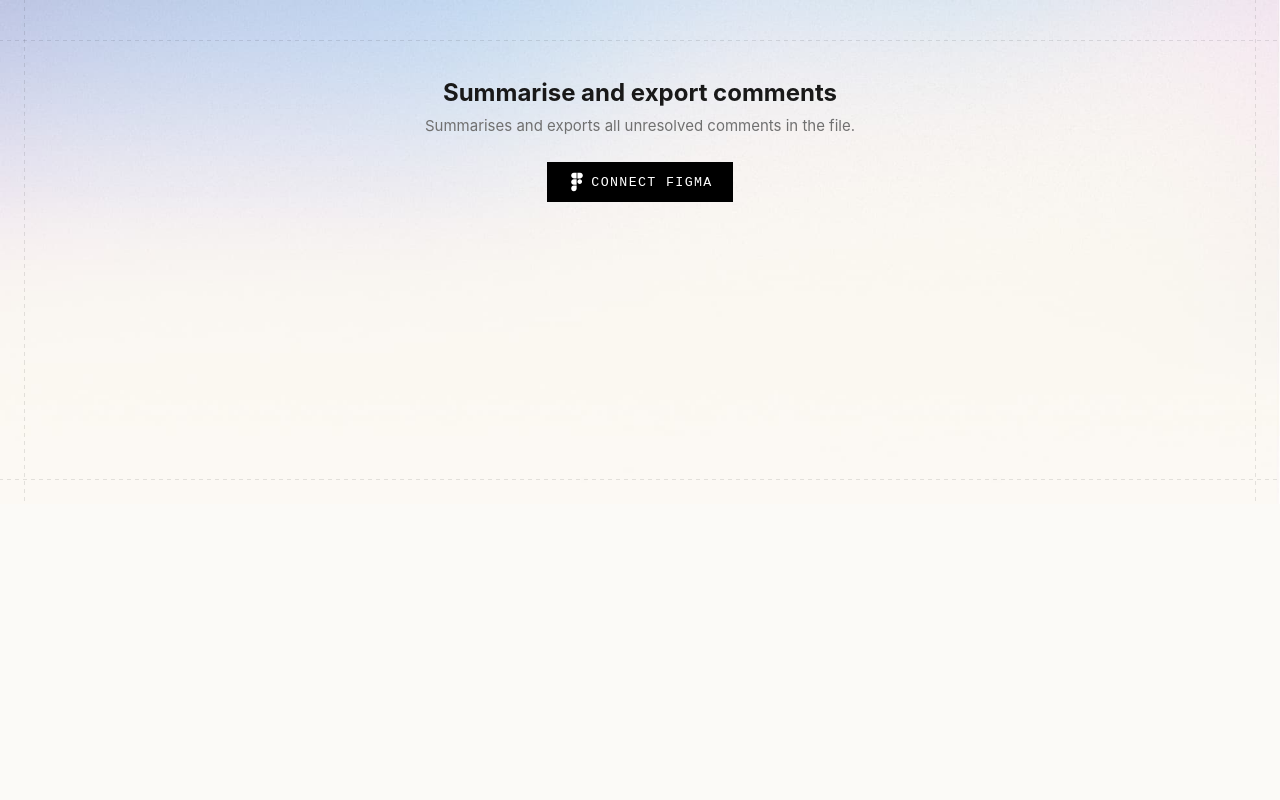
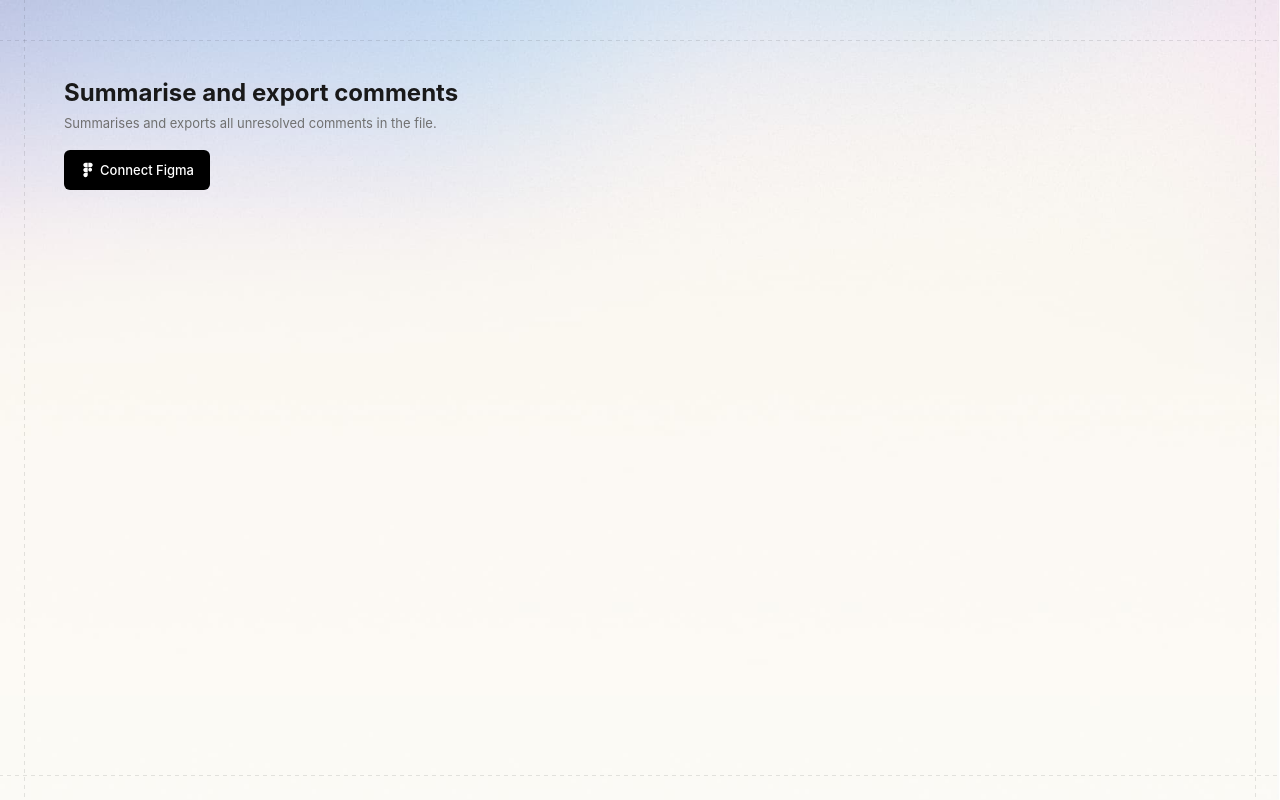
Before and after one commit to CharlesSmartEnv/figma-comment-summary, a React app: page / in a window 1280 px wide. Built offline with nearby package versions, Linux system fonts and the light colour scheme.

Commit message:
Updating to Figma design language for release

```diff
--- a/src/app/components/App.tsx
+++ b/src/app/components/App.tsx
@@ -451,58 +451,76 @@
 
   return (
     <div>
-      <div className='pageContainer'
+      {/* <div className="pageContainer"> */}
+        {!isAuthenticated && (
+          <div
+            className="sign-in-container"
             style={{
               backgroundImage: `url(${backgroundImage})`,
-        backgroundSize: 'cover',
-        backgroundPosition: 'top center',
-        backgroundRepeat: 'no-repeat',
-      }}>
+              backgroundSize: "cover",
+              backgroundPosition: "top center",
+              backgroundRepeat: "no-repeat",
+            }}
+          >
+            <span className="grid-line-horizontal top"></span>
+            <span className="grid-line-vertical left"></span>
+            <span className="grid-line-vertical right"></span>
+            <span className="grid-line-horizontal bottom"></span>
 
-         <span className='grid-line-horizontal top'></span>
-         <span className='grid-line-vertical left'></span>
-         <span className='grid-line-vertical right'></span>
-         <span className='grid-line-horizontal bottom'></span>
-        <div className='header'>
-          {isAuthenticated && (
-            <>
-              <img src={logo} alt="Figma Comments" className="logo" />
-              <button
-                      onClick={handleDisconnectFigma}
-                      className="tertiary-button"
-                      aria-label="Log out of Figma Account"
+            <div
+              className={
+                !isAuthenticated
+                  ? "header-content-unauthenticated"
+                  : "header-content"
+              }
             >
-                      Log Out
-              </button>
-            </>
-          )}
-        </div>
-        <div className={!isAuthenticated ? 'header-content-unauthenticated' : 'header-content'}>
-          <h1  style={{fontSize: '24px', marginBottom: '8px'}}>Summarise and export comments</h1>
-          <p className='secondary-text'>Summarises and exports all unresolved comments in the file.</p>
+              <h1>Summarise and export comments</h1>
+              <p className="secondary-text">
+                Summarises and exports all unresolved comments in the file.
+              </p>
 
-          {!isAuthenticated ? (
-            <div className='connect-button-container'>
+              <div className="connect-button-container">
                 <button
                   onClick={handleConnectFigma}
                   className="primary-button"
                   disabled={isAuthenticating}
                   aria-label="Connect Figma Account"
-              ><svg width="20" height="20" viewBox="0 0 20 20" fill="none" xmlns="http://www.w3.org/2000/svg">
-              <path d="M6.91775 19.1667C5.4143 19.1667 4.19553 17.9176 4.19553 16.3768C4.19553 14.836 5.4143 13.587 6.91775 13.587H9.63997V16.3768C9.63997 17.9176 8.42119 19.1667 6.91775 19.1667ZM13.1112 6.41305H10.389V0.833344H13.1112C14.6146 0.833344 15.8334 2.0824 15.8334 3.6232C15.8334 5.164 14.6146 6.41305 13.1112 6.41305ZM6.88897 6.41305H9.61119V0.833344H6.88897C5.38553 0.833344 4.16675 2.0824 4.16675 3.6232C4.16675 5.164 5.38553 6.41305 6.88897 6.41305ZM6.88897 12.7899H9.61119V7.21015H6.88897C5.38553 7.21015 4.16675 8.45921 4.16675 10C4.16675 11.5408 5.38553 12.7899 6.88897 12.7899ZM12.7223 7.21015C12.1035 7.21015 11.51 7.46209 11.0724 7.91055C10.6348 8.35901 10.389 8.96725 10.389 9.60146C10.389 10.2357 10.6348 10.8439 11.0724 11.2924C11.51 11.7408 12.1035 11.9928 12.7223 11.9928C13.3411 11.9928 13.9346 11.7408 14.3722 11.2924C14.8098 10.8439 15.0556 10.2357 15.0556 9.60146C15.0556 8.96725 14.8098 8.35901 14.3722 7.91055C13.9346 7.46209 13.3411 7.21015 12.7223 7.21015Z" fill="white"/>
+                >
+                  <svg
+                    width="16"
+                    height="16"
+                    viewBox="0 0 20 20"
+                    fill="none"
+                    xmlns="http://www.w3.org/2000/svg"
+                  >
+                    <path
+                      d="M6.91775 19.1667C5.4143 19.1667 4.19553 17.9176 4.19553 16.3768C4.19553 14.836 5.4143 13.587 6.91775 13.587H9.63997V16.3768C9.63997 17.9176 8.42119 19.1667 6.91775 19.1667ZM13.1112 6.41305H10.389V0.833344H13.1112C14.6146 0.833344 15.8334 2.0824 15.8334 3.6232C15.8334 5.164 14.6146 6.41305 13.1112 6.41305ZM6.88897 6.41305H9.61119V0.833344H6.88897C5.38553 0.833344 4.16675 2.0824 4.16675 3.6232C4.16675 5.164 5.38553 6.41305 6.88897 6.41305ZM6.88897 12.7899H9.61119V7.21015H6.88897C5.38553 7.21015 4.16675 8.45921 4.16675 10C4.16675 11.5408 5.38553 12.7899 6.88897 12.7899ZM12.7223 7.21015C12.1035 7.21015 11.51 7.46209 11.0724 7.91055C10.6348 8.35901 10.389 8.96725 10.389 9.60146C10.389 10.2357 10.6348 10.8439 11.0724 11.2924C11.51 11.7408 12.1035 11.9928 12.7223 11.9928C13.3411 11.9928 13.9346 11.7408 14.3722 11.2924C14.8098 10.8439 15.0556 10.2357 15.0556 9.60146C15.0556 8.96725 14.8098 8.35901 14.3722 7.91055C13.9346 7.46209 13.3411 7.21015 12.7223 7.21015Z"
+                      fill="white"
+                    />
                   </svg>
 
-                {isAuthenticating ? 'Authenticating...' : 'Connect Figma'}
+                  {isAuthenticating ? "Authenticating..." : "Connect Figma"}
                 </button>
-              {isAuthenticating && <p className='secondary-text' style={{ marginTop: '16px', textAlign: 'center' }}>😬 I'm too cheap to pay for a server, so it might take 30s+ to load the first time</p>}
+                {/* {isAuthenticating && <p className='secondary-text' style={{ marginTop: '16px', textAlign: 'center' }}>😬 I'm too cheap to pay for a server, so it might take 30s+ to load the first time</p>} */}
                 {authError && (
-                <p role="alert" className="error-message" style={{ color: 'red' }}>{authError}</p>
+                  <p
+                    role="alert"
+                    className="error-message"
+                    style={{ color: "red" }}
+                  >
+                    {authError}
+                  </p>
                 )}
               </div>
-          ) : (
+            </div>
+          </div>
+        )}
+      <div className="app-container">
+        {isAuthenticated && (
           <>
-            <div className='date-range-container'>
-              <div>
+            <div className="date-range-header">
+              <h3>Current file</h3>
+              <div className="date-range-container">
                 <select
                   id="date-range-select"
                   aria-label="Select date range"
@@ -514,35 +532,37 @@
                   <option value="3d">Last 3 days</option>
                   <option value="7d">Last 7 days</option>
                 </select>
-              </div>
+
               <button
                 onClick={handleProcessFigmaComments}
                 disabled={isProcessingComments}
                 aria-label="Summarise Figma Comments"
-                className="action-button"
+                className="blue-button"
               >
-                {isProcessingComments ? 'Processing...' : 'Summarise'}
+                {isProcessingComments ? "Processing..." : "Summarise"}
               </button>
               </div>
-            </>
-          )}
             </div>
-        {isAuthenticated && (
-          <>
-          <div className='CommentsContainer'>
-
+          {/* </> */}
+        {/* // <> */}
+          <div className="commentsPanel">
           {commentsError && (
-              <p role="alert" className="error-message" style={{ color: 'red', marginTop: '5px' }}>
+            <p
+              role="alert"
+              className="error-message"
+              style={{ color: "red", marginTop: "5px" }}
+            >
               {commentsError}
             </p>
           )}
-            {/* {processedComments && !commentsError && ( */}
-              <div className="commentsPanel">
             {showChunkingWarning && (
               <div className="chunking-warning-dialog">
                 <div className="warning-content">
                   <h4>⚠️ Large Comment Set Detected</h4>
-                <p>Comments will be chunked into smaller sets. <br />To avoid this try limiting the date range.</p>
+                  <p>
+                    Comments will be chunked into smaller sets. <br />
+                    To avoid this try limiting the date range.
+                  </p>
                   <div className="warning-actions">
                     <button
                       onClick={handleCancelChunking}
@@ -556,52 +576,74 @@
                     >
                       Proceed
                     </button>
-
                   </div>
                 </div>
               </div>
             )}
-              {!isProcessingComments && !processedComments && !showChunkingWarning && <img src={emptyStateImage} alt="Empty State" className="empty-state-image" />}
+            {!isProcessingComments &&
+              !processedComments &&
+              !showChunkingWarning && (
+                <img
+                  src={emptyStateImage}
+                  alt="Empty State"
+                  className="empty-state-image"
+                />
+              )}
             {isProcessingComments && (
               <div className="processing-comments-container">
                 <Loader />
               </div>
             )}
-                <h3 style={{ marginTop: '0' }}>{processedComments}</h3>
+
 
             {processedComments && (
               <>
-                  <div className="tab-navigation" >
+                <div className="tab-navigation">
                   <button
-                      onClick={() => setActiveTab('summary')}
-                      className={`tab-button ${activeTab === 'summary' ? 'active' : ''}`}
+                    onClick={() => setActiveTab("summary")}
+                    className={`tab-button ${activeTab === "summary" ? "active" : ""}`}
                   >
                     Summary
                   </button>
                   <button
-                      onClick={() => setActiveTab('json')}
-                      className={`tab-button ${activeTab === 'json' ? 'active' : ''}`}
+                    onClick={() => setActiveTab("json")}
+                    className={`tab-button ${activeTab === "json" ? "active" : ""}`}
                   >
                     Raw JSON
                   </button>
                 </div>
 
-
                 <div className="tab-content">
-                    {activeTab === 'summary' && (
+                  {activeTab === "summary" && (
+                    <>
+                      <p className="secondary-text" style={{ marginTop: "0" }}>{processedComments}</p>
                       <div className="space-y-4">
                         {aiSummary && (
-                          <div className="prose prose-sm max-w-none ai-summary-content">
+                          <div className="ai-summary-content">
                             {renderSummaryWithInlineReferences(aiSummary)}
                           </div>
                         )}
                       </div>
+                    </>
                   )}
 
-                    {activeTab === 'json' && (
+                  {activeTab === "json" && (
                     <div>
-                        <pre style={{ whiteSpace: 'pre-wrap', wordBreak: 'break-all', fontSize: '12px', background: '#f5f5f5', padding: '16px', borderRadius: '8px', overflow: 'auto', maxHeight: '400px' }}>
-                          {commentsData ? JSON.stringify(commentsData, null, 2) : 'No data'}
+                      <pre
+                        style={{
+                          whiteSpace: "pre-wrap",
+                          wordBreak: "break-all",
+                          background: "#f5f5f5",
+                          padding: "16px",
+                          borderRadius: "8px",
+                          overflow: "auto",
+                          maxHeight: "400px",
+                          fontSize: "10px",
+                        }}
+                      >
+                        {commentsData
+                          ? JSON.stringify(commentsData, null, 2)
+                          : "No data"}
                       </pre>
                     </div>
                   )}
@@ -609,13 +651,24 @@
               </>
             )}
           </div>
-          </div>
-
         </>
         )}
       </div>
+
+      {isAuthenticated && (
+        <div className="footer">
+          <button
+            onClick={handleDisconnectFigma}
+            className="tertiary-button"
+            aria-label="Log out of Figma Account"
+          >
+            Log Out
+          </button>
+        </div>
+      )}
     </div>
   );
+
 }
 
 export default App;
--- a/src/app/styles/ui.css
+++ b/src/app/styles/ui.css
@@ -1,17 +1,17 @@
 body {
-  font-family: "SF Pro", -apple-system, sans-serif;
-  font: 15px;
+  font-family: "Inter", sans-serif;
+  font-size: 13px;
   color: #191919;
   text-align: left;
   line-height: 150%;
-  background-color: #FBFAF7;
+  background-color: #ffffff;
   font-smooth: antialiased;
   -webkit-font-smoothing: antialiased;
   margin: 0;
 
 }
 p{
-  font-size: 15px;
+  font-size: 13px;
 }
 strong{
   font-weight: 600;
@@ -21,16 +21,15 @@
   background:#000000;
   color: #ffffff;
   border: none;
-  padding: 12px 20px;
+  padding: 12px 16px;
   outline: none;
   cursor: pointer;
-  max-width: fit-content;
-  font-family: "SF Mono", monospace;
-  text-transform: uppercase;
+  font-family: "Inter", sans-serif;
+  font-size: 13px;
   font-weight: 500;
-  letter-spacing: 0.1em;
   display: flex;
   align-items: center;
+  border-radius: 6px;
   gap: 4px;
   height: 40px;
 }
@@ -42,14 +41,13 @@
   font-size: 24px;
   line-height: 110%;
   margin:40px 0 8px 0;
-  text-align: center;
 }
 h2, h3, h4{
   font-weight: 600;
-   margin-bottom: 8px
+  margin: 0 0 0 0;
 }
 ul{
-  font-size: 15px;
+  font-size: 13px;
 }
 .logo{
   margin-left: 8px;
@@ -73,29 +71,38 @@
 .secondary-text{
   color: #707070;
   margin:0;
-  text-align: center;
 }
 .header-content-unauthenticated{
-  padding: 40px 0 40px 0;
-  min-height: 50vh;
+  padding: 40px 64px 0 64px;
+  display: flex;
+  flex-direction: column;
+  align-items: left;
+}
+.connect-button-container{
+  margin-top: 16px;
 }
 .header-content{
   display: flex;
   flex-direction: column;
   align-items: center;
 }
+.app-container{
+  display: flex;
+  flex-direction: column;
+  align-items: left;
+  width: 100%;
+  background-color: #ffffff;
+}
 .commentsPanel{
   background-color: #ffffff;
-  border-top: 1px solid transparent;
-  border-image: repeating-linear-gradient(to right, rgba(0, 0, 0, 0.1) 0, rgba(0, 0, 0, 0.1) 4px, transparent 4px, transparent 8px) 1;
-  padding: 24px;
+  border-top: 1px solid #E6E6E6;
+  padding: 8px 16px 16px 16px;
   min-height: 40vh;
 }
 .pageContainer{
   display: flex;
   flex-direction: column;
   align-items: center;
-  padding: 0px 24px 24px 24px;
   position: relative;
 }
 .header{
@@ -111,21 +118,27 @@
   width: 100%;
   margin-top: 24px;
 }
-.connect-button-container{
-  display: flex;
-  flex-direction: column;
-  align-items: center;
-  margin-top: 24px;
+.blue-button{
+  background-color: #0B99FF;
+  color: #ffffff;
+  border: none;
+  padding: 12px 16px;
+  outline: none;
+  font-weight: 600;
+}
+.blue-button:hover{
+  background-color: #0B99FF;
 }
 .tertiary-button{
   background-color: transparent;
   color: #191919;
-  font-family: "SF Mono", monospace;
-  text-transform: uppercase;
   font-weight: 400;
+  height: 24px;
+  padding: 0 8px;
+  margin: 8px 8px;
 }
 .tertiary-button:hover{
-  background-color: rgba(0, 0, 0, 0.07);
+  background-color: rgba(0, 0, 0, 0.05);
 }
 hr{
   border: none;
@@ -133,22 +146,31 @@
   background-color: #CCCCCC;
   box-shadow: none;
 }
+.date-range-header{
+  display: flex;
+  flex-direction: row;
+  justify-content: space-between;
+  align-items: center;
+  margin-bottom: 16px;
+  margin-top: 16px;
+  padding: 0 16px;
+  gap: 8px;
+}
 .date-range-container{
   display: flex;
   flex-direction: row;
   align-items: center;
-  margin-bottom: 16px;
-  margin-top: 24px;
   gap: 8px;
 }
 select{
   max-width: 200px;
   width: 100%;
   padding: 8px 12px;
-  border: 1px solid #949494;
+  border: 1px solid #E6E6E6;
+  border-radius: 6px;
   background-color: transparent;
   font-family: inherit;
-  font-size: 15px;
+  font-size: 13px;
   height: 40px;
 }
 select:focus{
@@ -156,12 +178,10 @@
   outline-offset: 2px;
 }
 .tab-navigation{
-  border-bottom: 1px solid #e0e0e0;
   margin-bottom: 16px;
   display: flex;
   flex-direction: row;
   align-items: center;
-  margin-top: 24px;
   gap: 16px;
   width: 100%;
 }
@@ -175,6 +195,7 @@
   color: #666;
   margin-right: 8px;
   margin-bottom: -1px;
+  border-radius: 0;
 }
 .tab-button.active{
   border-bottom: 2px solid #191919;
@@ -183,6 +204,10 @@
 }
 .tab-button:hover, .tab-button.active:hover{
   background-color: transparent;
+}
+.sign-in-container{
+  width: 100%;
+  height: 100vh;
 }
 .grid-container{
   position: relative;
@@ -219,7 +244,7 @@
 }
 .loader-container{
   position: relative;
-  margin-top: 40px;
+  margin-top: 64px;
   width: 100%;
   height: 100%;
   pointer-events: none;
@@ -228,7 +253,6 @@
 
 .loader-item{
   position: absolute;
-  font-size: 15px;
   top: 0;
   left: 0;
   width: 100%;
@@ -240,7 +264,7 @@
 }
 .empty-state-image{
   width: 150px;
-  margin: 40px auto;
+  margin: 64px auto;
   display: block;
 }
 .chunking-warning-dialog {
@@ -266,3 +290,15 @@
   gap: 8px;
   margin-top: 16px;
 }
+.footer{
+  display: flex;
+  flex-direction: row;
+  background-color: #ffffff;
+  border-top: 1px solid #E6E6E6;
+  width: 100%;
+  position: fixed;
+  bottom: 0;
+  left: 0;
+  right: 0;
+  z-index: 100;
+}
--- a/src/plugin/controller.ts
+++ b/src/plugin/controller.ts
@@ -1,4 +1,4 @@
-figma.showUI( __html__, { width: 700, height: 700 });
+figma.showUI( __html__, { width: 700, height: 500 });
 
 figma.ui.onmessage = async (msg) => {
 
```
Also changed, not shown: src/app/components/CommentReferenceBadge.css (+7 -9 lines). Lines whose indentation alone changed are shown as unchanged.
